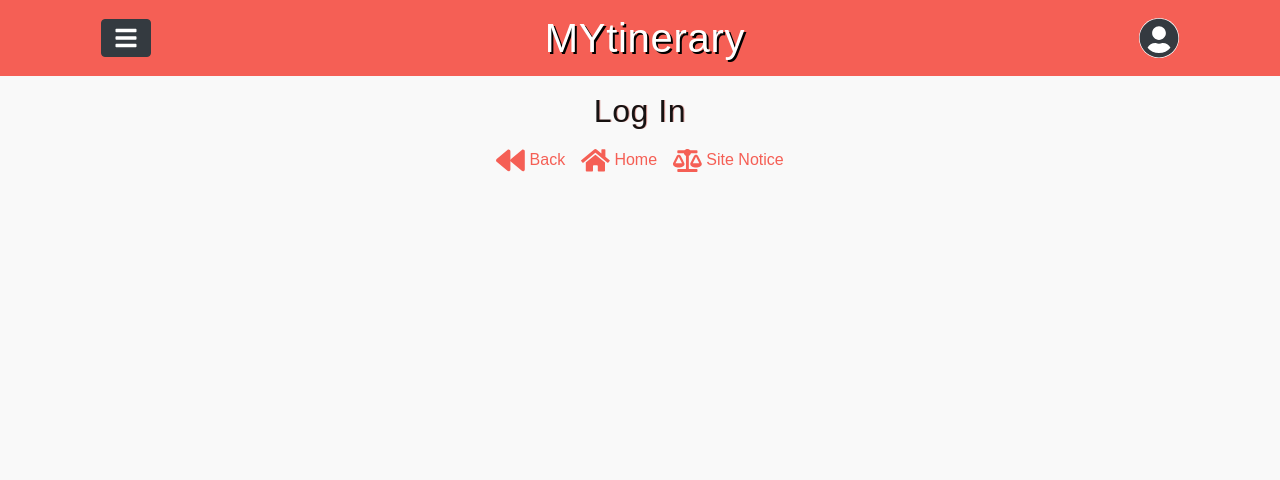
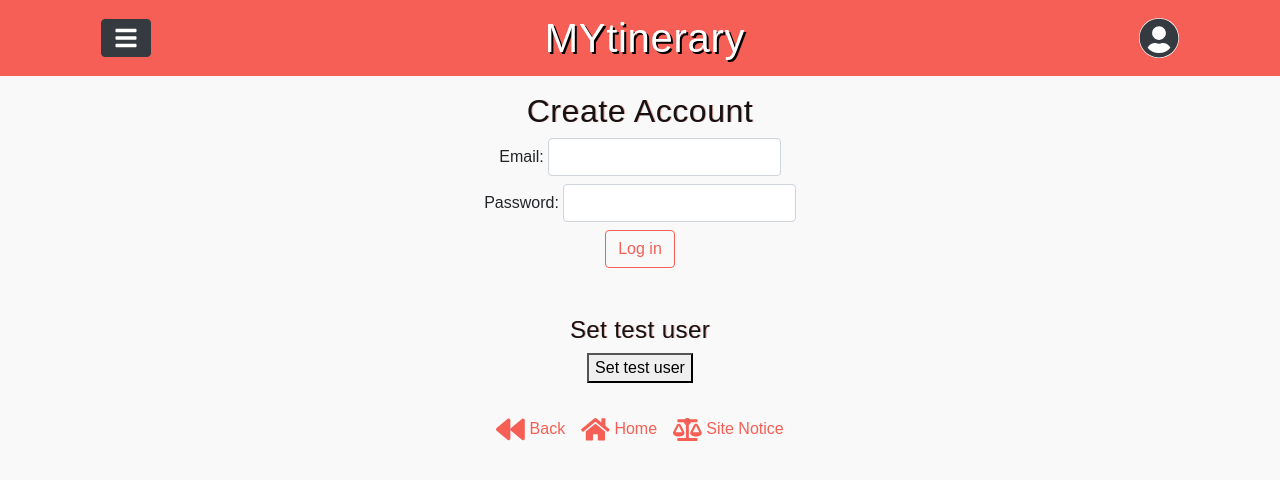
Before and after one commit to repetitioestmaterstudiorum/react-ts-city-itinerary, a React (Create React App) app in the folder front-end/: page /log-in in a window 1280 px wide. Shown: the top 480 px of the page. Built offline with nearby package versions, Linux system fonts and the light colour scheme; no server answers.

Commit message:
basic login form without functionality

```diff
--- a/front-end/src/components/CreateAccount.tsx
+++ b/front-end/src/components/CreateAccount.tsx
@@ -153,7 +153,7 @@ const CreateAccount: React.FC = () => {
         )}
         <div className="container mt-5 mb-4">
           <h2>Set test user</h2>
-          <button onClick={setTestUser}>Set user 3</button>
+          <button onClick={setTestUser}>Set test user</button>
         </div>
       </div>
     </section>
--- a/front-end/src/components/LogIn.tsx
+++ b/front-end/src/components/LogIn.tsx
@@ -1,10 +1,107 @@
-import React from "react";
+import React, {
+  useState,
+  useEffect,
+  ChangeEvent,
+  FormEvent,
+  useContext
+} from "react";
+import { UserContext } from "../context/UserContext";
+import axios from "axios";
+import { Link } from "react-router-dom";
+import { FaArrowCircleRight } from "react-icons/fa";
 
 const LogIn: React.FC = () => {
+  const [email, setEmail] = useState<string>("");
+  const [password, setPassword] = useState<string>("");
+  const [user, setUser] = useContext(UserContext);
+
+  const updateEmail = (e: ChangeEvent<HTMLInputElement>) => {
+    setEmail(e.target.value);
+  };
+  const updatePassword = (e: ChangeEvent<HTMLInputElement>) => {
+    setPassword(e.target.value);
+  };
+
+  const handleLogin = (e: FormEvent<HTMLFormElement>) => {
+    e.preventDefault();
+    console.log("handleLogin");
+    setEmail("");
+    setPassword("");
+  };
+
+  const testUser = {
+    _id: "38djkfdls39",
+    email: "whatever@yes.com",
+    password: "fdsafdsa",
+    profilePicture: "https://via.placeholder.com/100x100.png?text=:)"
+  };
+  const setTestUser = () => {
+    setUser(testUser);
+  };
+
   return (
-    <section className="conatiner">
+    <section className="conatiner mb-3">
       <div className="text-center">
-        <h1>Log In</h1>
+        {user && user.email ? (
+          <React.Fragment>
+            <h1>Logged in successfully!</h1>
+            <Link
+              to="/cities"
+              className="nav-link"
+              style={{ fontSize: "1.8rem" }}
+            >
+              <p>
+                <FaArrowCircleRight /> Browse Cities
+              </p>
+            </Link>
+          </React.Fragment>
+        ) : (
+          <React.Fragment>
+            <h1>Create Account</h1>
+            <form onSubmit={handleLogin}>
+              <div className="d-flex justify-content-center">
+                <label className="col-form-label mr-1" htmlFor="email">
+                  Email:
+                </label>
+                <div className="flex-shrink-0">
+                  <input
+                    className="form-control"
+                    id="email"
+                    type="email"
+                    value={email}
+                    onChange={updateEmail}
+                  />
+                </div>
+              </div>
+              <div className="d-flex justify-content-center mt-2">
+                <label className="col-form-label mr-1" htmlFor="password">
+                  Password:
+                </label>
+                <div className="flex-shrink-0">
+                  <input
+                    className="form-control"
+                    id="password"
+                    type="password"
+                    value={password}
+                    onChange={updatePassword}
+                  />
+                </div>
+              </div>
+              <div className="d-flex justify-content-center mt-2">
+                <button
+                  className="btn btn-link"
+                  style={{ border: "1px solid #f55f55" }}
+                >
+                  Log in
+                </button>
+              </div>
+            </form>
+          </React.Fragment>
+        )}
+        <div className="container mt-5 mb-4">
+          <h2>Set test user</h2>
+          <button onClick={setTestUser}>Set test user</button>
+        </div>
       </div>
     </section>
   );
```
